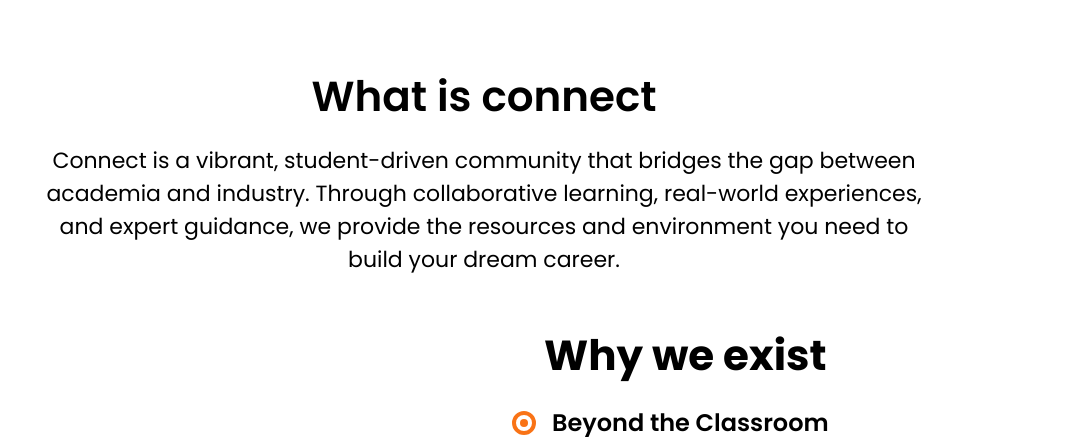
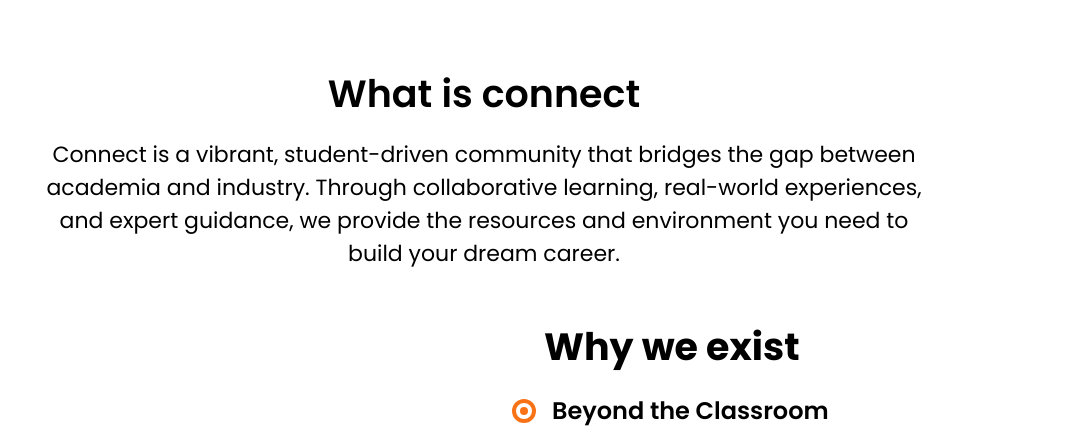
Before and after one commit to connectemea/connect_emea, a React (Vite) app: page / in a window 1280 px wide. Shown: the part 698-1135 px from the top of the page, without its empty margins (156-1236 px from the left). Built offline with nearby package versions, Linux system fonts and the light colour scheme; no server answers.

Commit message:
refactor: enhance Content component on Home page

```diff
--- a/src/pages/Home/components/Content/index.tsx
+++ b/src/pages/Home/components/Content/index.tsx
@@ -50,7 +50,7 @@ function Content() {
   return (
     <section className="flex flex-col gap-4 p-4">
       <div className="flex flex-col gap-4 my-8">
-        <h1 className="font-semibold  text-center mx-auto text-[26px] sm:text-[42px]">
+        <h1 className="font-semibold  text-center mx-auto text-[26px] sm:text-[38px]">
           What is connect
         </h1>
         <p className="text-center max-w-[900px] mx-auto text-[18px] sm:text-[22px] font-normal">
@@ -81,7 +81,7 @@ function Content() {
           </div>
         </div>
         <div className="flex items-start flex-col gap-6 ">
-          <h1 className="font-bold   md:indent-10 mx-auto md:mx-0 my-4 md:my-0 text-[28px] sm:text-[42px]">
+          <h1 className="font-bold   md:indent-10 mx-auto md:mx-0 my-4 md:my-0 text-[28px] sm:text-[38px]">
             Why we exist
           </h1>
           {points.map((item, index) => (
```
